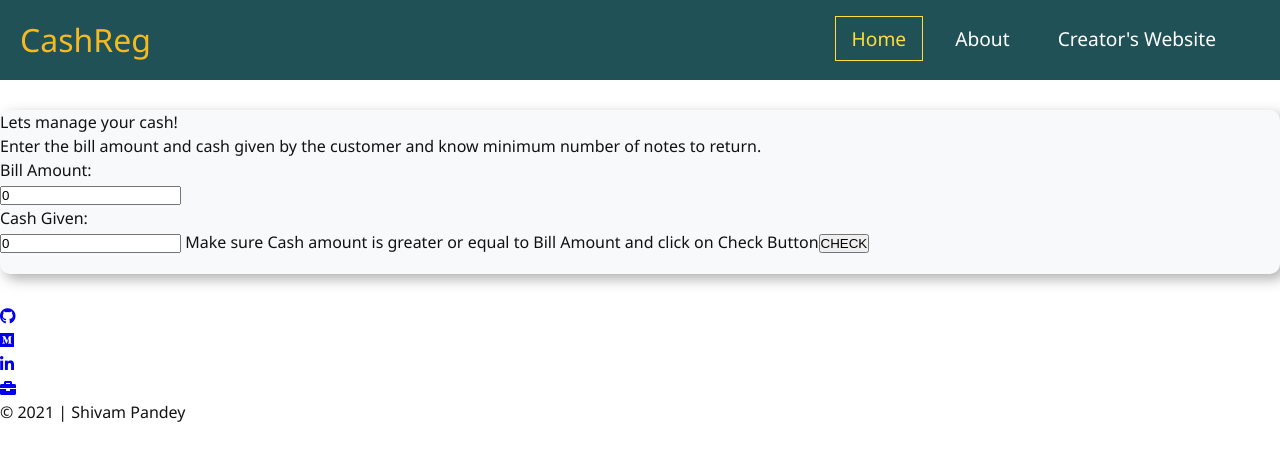
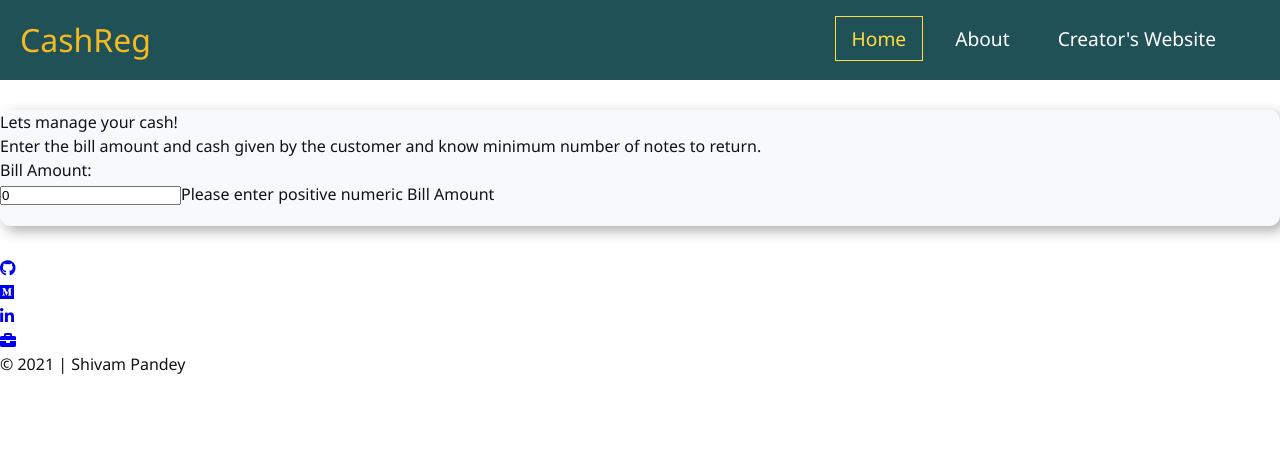
Before and after one commit to SJTGSHIVAM/cash_reg_mark_10, a React (Create React App) app: page / in a window 1280 px wide. Shown: the top 460 px of the page. Built offline with nearby package versions, Linux system fonts and the light colour scheme; some icons are missing.

Commit message:
feat: given cash only after right values of bill amount

```diff
--- a/src/components/Backcard/Backcard.tsx
+++ b/src/components/Backcard/Backcard.tsx
@@ -1,4 +1,3 @@
-import { useEffect } from "react";
 import { useState } from "react";
 import { couldStartTrivia } from "typescript";
 import BillAmountAlert from "../BillAmountAlert";
@@ -8,15 +7,15 @@ import ReturnNotes from "../ReturnNotes";
 import "./Backcard.css";
 const Backcard = () => {
   const [billAmount, setBillAmount] = useState<number>(0);
-  const [valBillAmount, setValBillAmount] = useState(true);
+  const [valBillAmount, setValBillAmount] = useState(false);
   const [cashGiven, setCashGiven] = useState(0);
-  const [valCashGiven, setValCashGiven] = useState(true);
+  const [valCashGiven, setValCashGiven] = useState(false);
   const [valCashGivenAmt, setValCashGivenAmt] = useState(false);
   const [isClicked, setIsClicked] = useState(false);
   const [noteArray, setNoteArray] = useState<{ amt: number; total: number }[]>(
     []
   );
-  const validateAmount = (e: number): boolean => isNaN(e) || e < 0;
+  const validateAmount = (e: number): boolean => isNaN(e) || e < 1;
   // const validateCashGiven = (e:string):boolean => {};
   const differentNotes: number[] = [2000, 500, 100, 20, 10, 5, 1];
   const validateCashGivenAmt = (cashInt: number): boolean => {
@@ -28,6 +27,7 @@ const Backcard = () => {
     event: React.ChangeEvent<HTMLInputElement>
   ): void => {
     setIsClicked(false);
+    setCashGiven(0);
     const billAmt = parseFloat(event.target.value);
     setValCashGivenAmt(false);
     if (validateAmount(billAmt)) {
@@ -73,7 +73,6 @@ const Backcard = () => {
     console.log(noOfNotes);
     return noOfNotes;
   };
-  // useEffect(()=>{onBillAmountChange},[]);
 
   return (
     <div className="bcard">
@@ -104,8 +103,7 @@ const Backcard = () => {
             valCashGiven={valCashGiven}
             valCashGivenAmt={valCashGivenAmt}
           />
-        </>
-      )}
+
           <button
             onClick={() => {
               setValCashGivenAmt(validateCashGivenAmt(cashGiven));
@@ -118,7 +116,8 @@ const Backcard = () => {
           >
             CHECK
           </button>
-
+        </>
+      )}
       {isClicked && <ReturnNotes notes={noteArray} />}
     </div>
   );
--- a/src/components/CashGivenAlert.tsx
+++ b/src/components/CashGivenAlert.tsx
@@ -2,7 +2,9 @@ const CashGivenAlert = ({ valCashGiven }: { valCashGiven: boolean }) => {
   return (
     <>
       {!valCashGiven && (
-        <span>Please enter positive numeric Given Cash Amount</span>
+        <span>
+          Please enter positive numeric Given Cash Amount greater than 0
+        </span>
       )}
     </>
   );
--- a/src/components/CashGivenAmtAlert.tsx
+++ b/src/components/CashGivenAmtAlert.tsx
@@ -10,7 +10,7 @@ const CashGivenAmtAlert = ({
       {" "}
       {valCashGiven && !valCashGivenAmt && (
         <span>
-          Make sure Cash amount is greater or equal to Bill Amount and click on
+          Make sure Cash amount is greater or equal to Bill Amount then click on
           Check Button
         </span>
       )}
```
Lines whose indentation alone changed are shown as unchanged.
